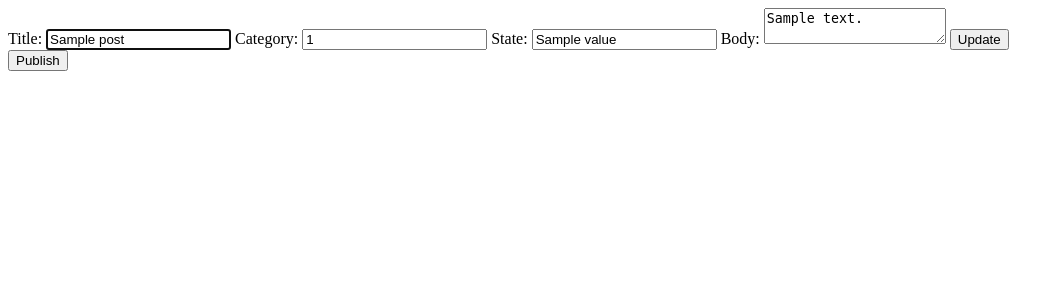
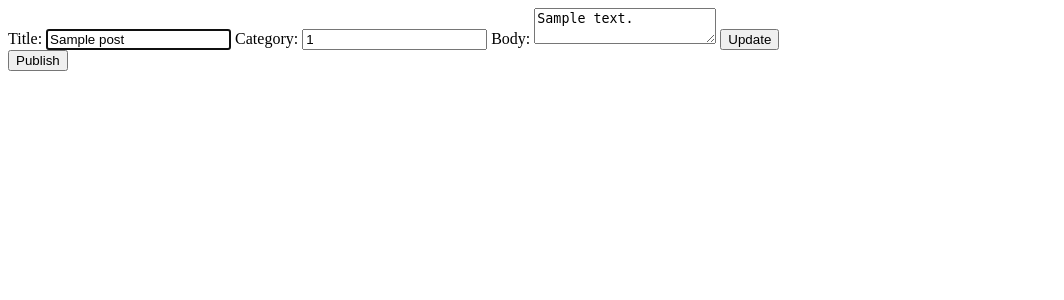
Before and after one commit to pity7736/raiseexception, a Python web app: template raiseexception/templates/admin/post.html in a window 1280 px wide. Shown: the top 300 px of the page, without its empty margins (0-1064 px from the left). Run offline with Jinja, Linux system fonts and the light colour scheme; the template is opened without the code that fills it: most values are stand-ins (such as "Sample title", 1, 10 or a date in 2020).

Commit message:
feat: removed state field from update post form

```diff
--- a/raiseexception/templates/admin/post.html
+++ b/raiseexception/templates/admin/post.html
@@ -18,8 +18,6 @@
                     <option value="{{ category.id }}">{{ category.name }}</option>
                 {% endfor %}
             </datalist>
-            <label for="state">State:</label>
-            <input id="state" type="text" name="state" value="{{ post.state.value }}">
             <label for="body">Body:</label>
             <textarea id="body" name="body" required>{{ post.body }}</textarea>
             <input type="submit" value="Update">
```
Also changed, not shown: tests/integration_tests/admin/views/test_post.py (+0 -3 lines).
